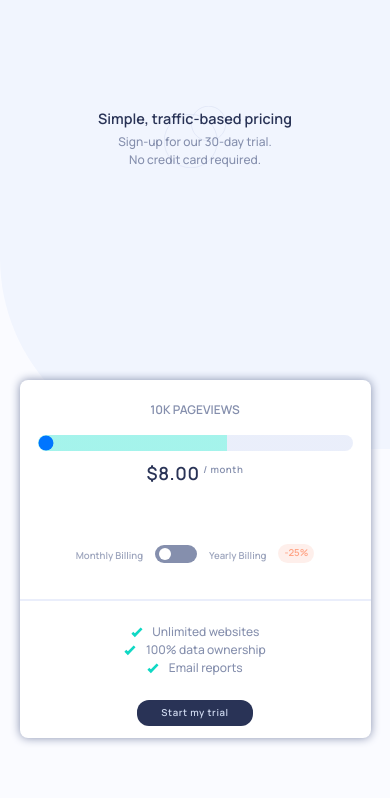
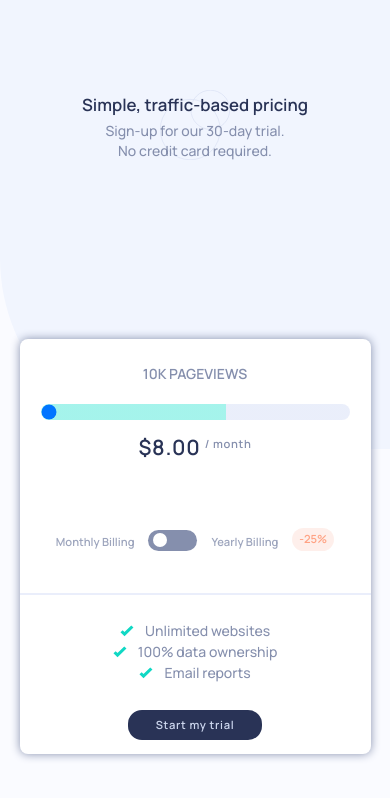
Before and after one commit to USKhokhar/investo-task, a React (Vite) app: page / in a window 390 px wide. Shown: the top 798 px of the page. Built offline with nearby package versions, Linux system fonts and the light colour scheme.

Commit message:
styling addition --> style testing for deployment

```diff
--- a/src/index.css
+++ b/src/index.css
@@ -263,16 +263,16 @@ input[type="range"]::-moz-slid {
 }
 
 /* BREAKPOINT ---> 768px */
-@media only screen and (max-width: 768px) {
+/* @media only screen and (max-width: 768px) {
   * {
     font-size: 14px;
   }
-}
+} */
 
 /* BREAKPOINT ---> 480px */
 @media only screen and (max-width: 480px) {
   * {
-    font-size: 12px;
+    font-size: 14px;
   }
 
   .pricingSection {
@@ -324,8 +324,8 @@ input[type="range"]::-moz-slid {
 }
 
 /* BREAKPOINT ---> 375px */
-@media only screen and (max-width: 375px) {
+/* @media only screen and (max-width: 375px) {
   * {
     font-size: 10px;
   }
-}
+} */
```
